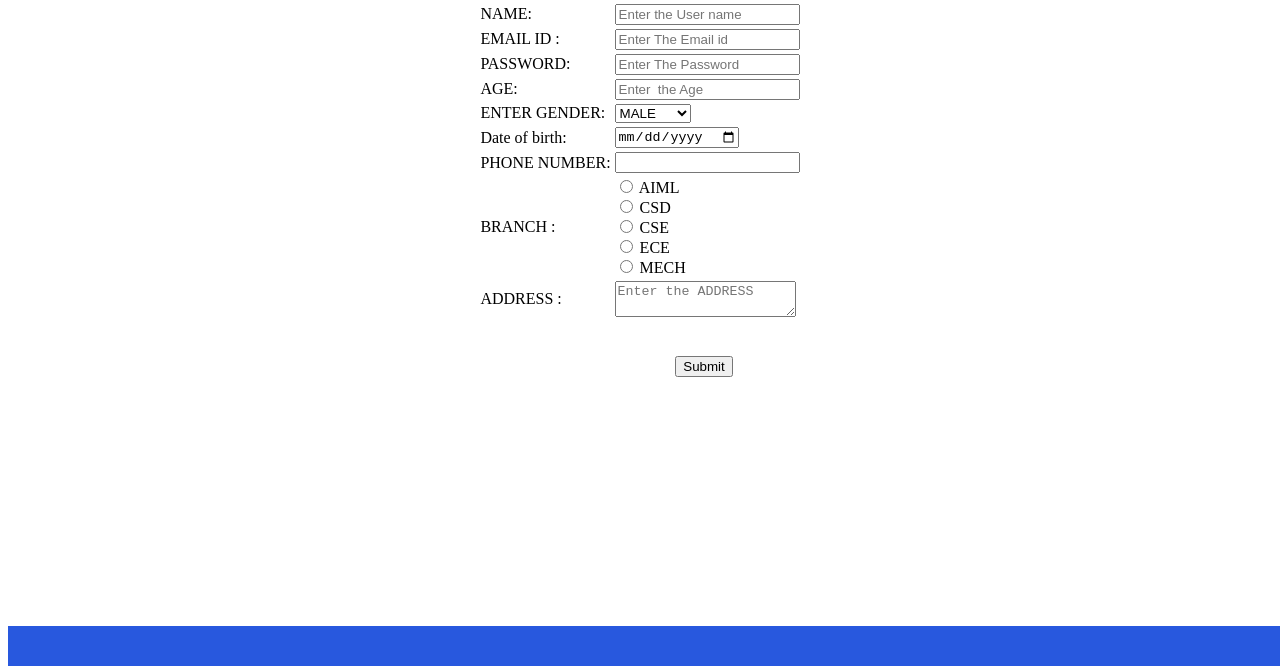
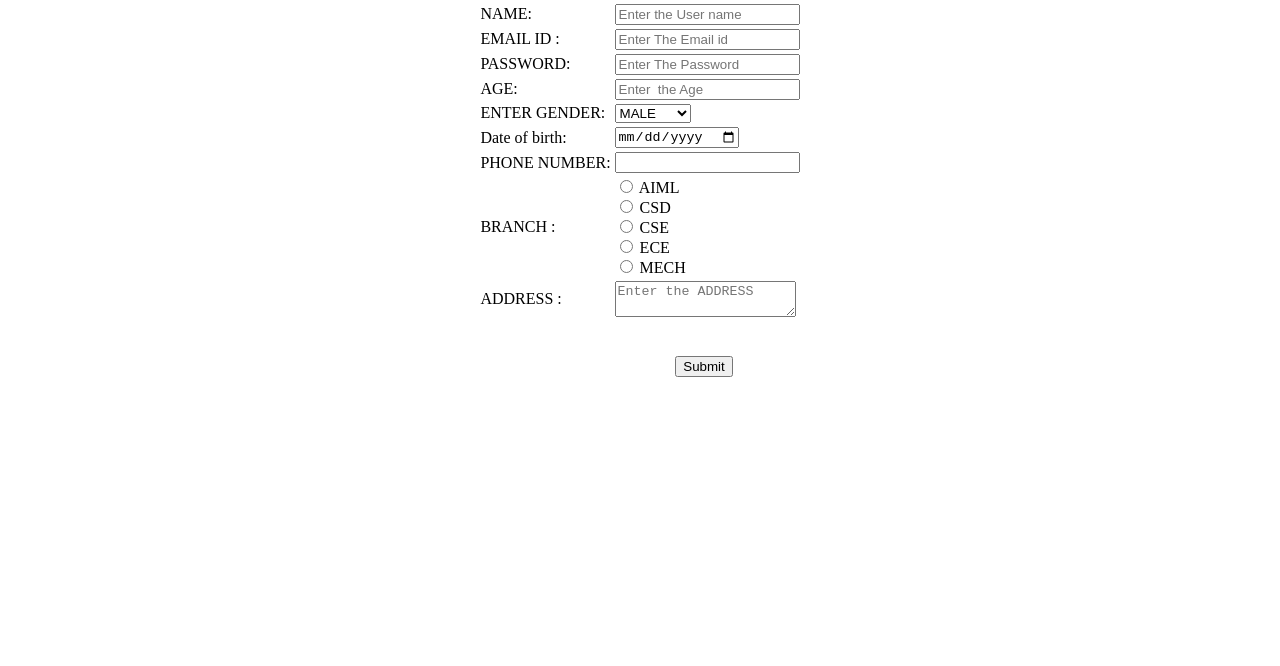
Before and after one commit to Ranga82330/3-project-218A1A4242, a plain HTML site: page Registration.html in a window 1280 px wide. Shown: the part 134-800 px from the top of the page. Drawn offline with Linux system fonts and the light colour scheme.

Commit message:
Update Registration.html

```diff
--- a/Registration.html
+++ b/Registration.html
@@ -69,13 +69,9 @@
     <br>
     &emsp;&emsp;&emsp;&emsp;&emsp;&emsp;&emsp;&emsp;<input type="submit">
   </form>
-
 </center>
-<footer>
-  <marquee>
-  <p> &copy; 2024 My SAI TECH solutions.All rights reversed</p>
-</marquee>
-</footer>
+<div class="footer">
+   <marquee><p> &copy; 2024 My SAI TECH solutions.All rights reversed</p></marquee
+  </div>
 </body>
-
 </html>
```
